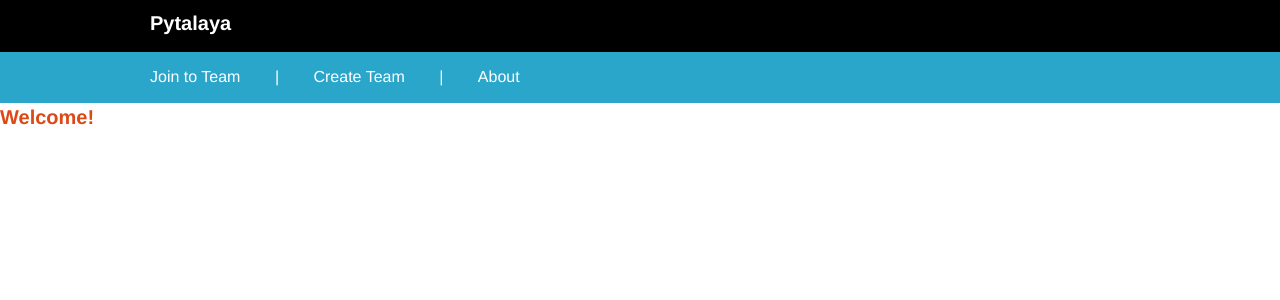
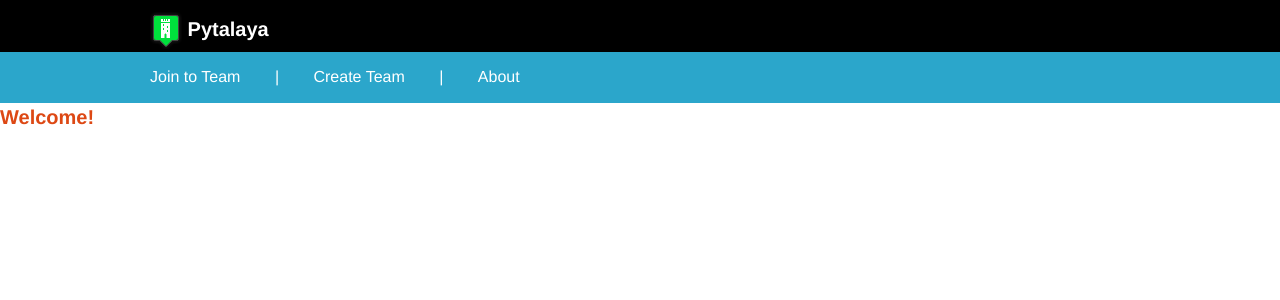
Before and after one commit to fisadev/pytalaya, a Django app: page / in a window 1280 px wide. Shown: the top 300 px of the page. Run offline with Django 3.2, Linux system fonts and the light colour scheme.

Commit message:
Added home icon

```diff
--- a/pytalaya/app/static/css/styles.css
+++ b/pytalaya/app/static/css/styles.css
@@ -74,3 +74,7 @@ div.content h2 {
 div.content p {
     margin: 20px 0 0 0;
 }
+
+div.top-bar div.title-bar h1 img.home {
+    vertical-align: middle;
+}
--- a/pytalaya/app/templates/base.html
+++ b/pytalaya/app/templates/base.html
@@ -1,6 +1,9 @@
 <html>
   <head>
     <title>Pytalaya</title>
+    <link rel="icon" type="image/png" href="{{ STATIC_URL }}img/icon.png" />
+    <link rel="shortcut icon" href="{{ STATIC_URL }}img/icon.png"/>
+    <link rel="apple-touch-icon" href="{{ STATIC_URL }}img/icon.png"/>
     <link rel="stylesheet" type="text/css" href="{{ STATIC_URL }}css/styles.css">
     <script src="{{ STATIC_URL }}js/jquery-2.0.2.min.js"></script>
     {% block extra_head %}
@@ -9,7 +12,9 @@
   <body>
     <div class="top-bar">
       <div class="title-bar">
-        <h1><a href="/">Pytalaya {% block extra_title %}{% endblock %}</a><h1>
+        <h1><img class="home" src="{{ STATIC_URL }}img/icon.png" />
+            <a href="/">Pytalaya {% block extra_title %}{% endblock %}</a>
+        <h1>
       </div>
       <div class="nav-bar">
         <ul>
```
Also changed, not shown: pytalaya/app/static/img/icon.ico (added), pytalaya/app/static/img/icon.png (added).
